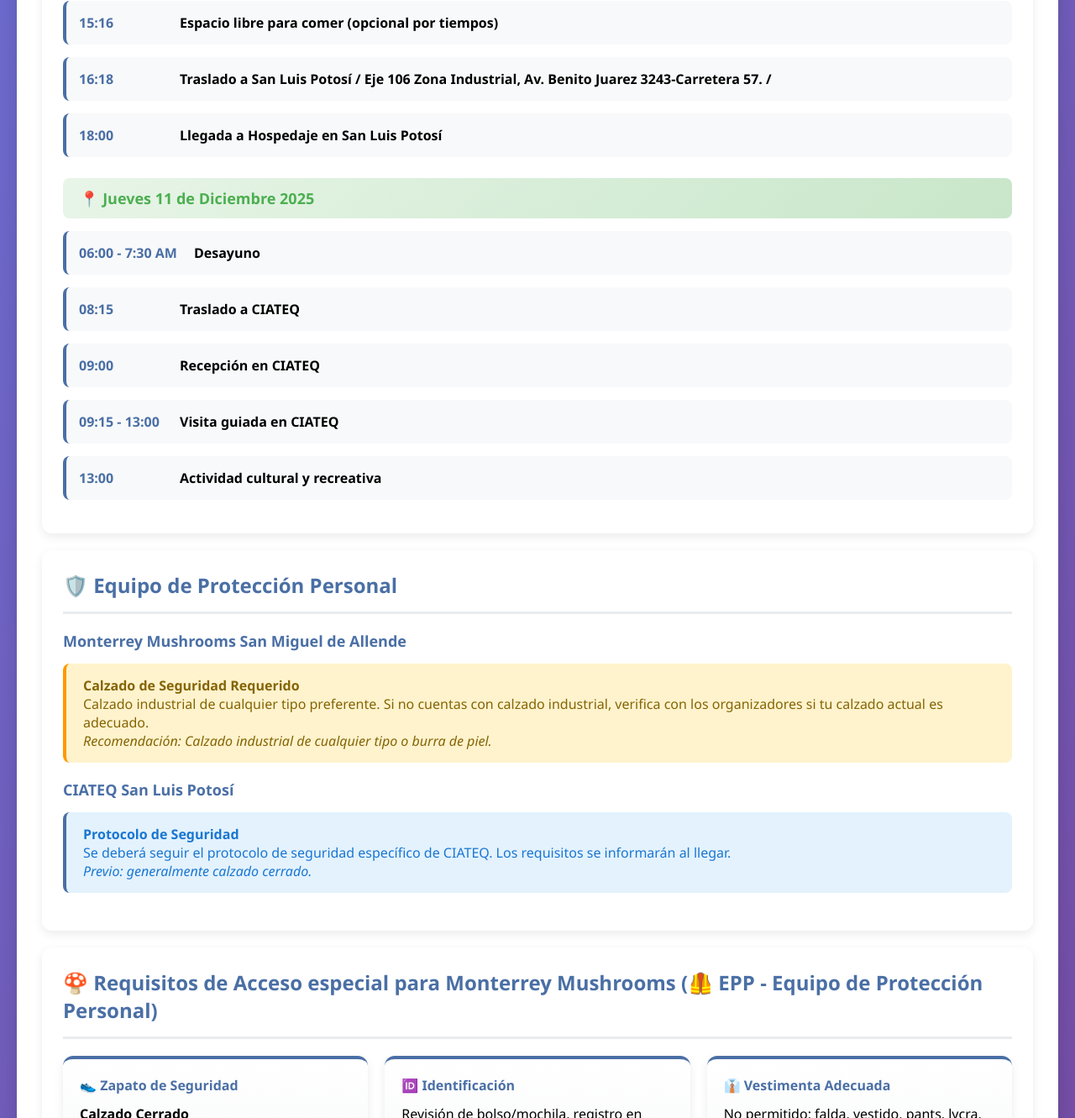
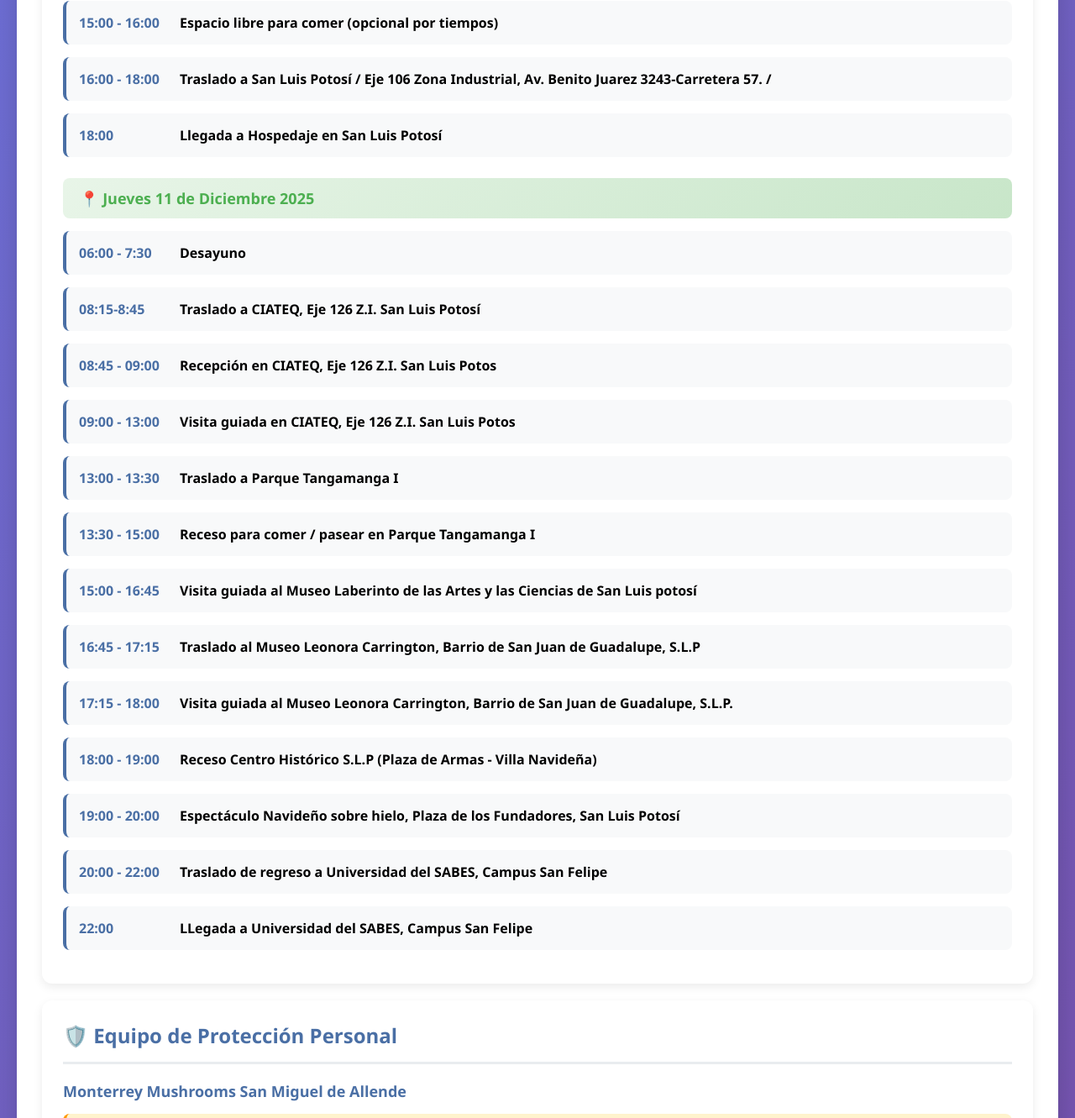
Before and after one commit to fnjimenez/sistema-asientos-bus, a plain HTML site: page index.html in a window 1280 px wide. Shown: the part 1887-3218 px from the top of the page at 84% size. Drawn offline with Linux system fonts and the light colour scheme; no server answers; a script that the page names is missing.

Commit message:
Refine itinerary time formatting
Updated the itinerary timings for various events by removing 'AM' and adding spaces between time ranges.

```diff
--- a/index.html
+++ b/index.html
@@ -780,14 +780,14 @@ updateCountdown(); // Ejecutar inmediatamente
 
                     <div class="itinerario-dia">📍 Miércoles 10 de Diciembre 2025</div>
                     <div class="itinerario-item">
-                        <div class="itinerario-hora">06:00 - 8:30 AM </div>
+                        <div class="itinerario-hora">06:00 - 8:30</div>
                         <div class="itinerario-descripcion">
                             <strong>Salida de Universidad del SABES Campus San Felipe</strong><br>
                             <small>Av. Universidad 300, Col. Ojos Zarcos, San Felipe, Gto.</small>
                         </div>
                     </div>
                     <div class="itinerario-item">
-    <div class="itinerario-hora">08:30 - 9:30 AM</div>
+    <div class="itinerario-hora">08:30 - 9:30</div>
     <div class="itinerario-descripcion">
         <strong>🍄 Recepción en Monterrey Mushrooms🍄Recibe: Lic. Montserrat H. </strong><br>
         <small>Vigilancia - Los Rodríguez, San Miguel de Allende</small>
@@ -796,7 +796,7 @@ updateCountdown(); // Ejecutar inmediatamente
 
 
 <div class="itinerario-item">
-    <div class="itinerario-hora">09:30 - 10:00 AM </div>
+    <div class="itinerario-hora">09:30 - 10:00</div>
     <div class="itinerario-descripcion">
         <strong>🍄 PLática sobre Cultura y Normas de Seguridad en Monterrey Mushrooms🍄 Lic. Natalia Mendoza y Lic. Maura Pérez </strong><br>
         <small>Sala de Juntas 1 - OG</small>
@@ -804,7 +804,7 @@ updateCountdown(); // Ejecutar inmediatamente
 </div>
 
 <div class="itinerario-item">
-    <div class="itinerario-hora">10:00 - 10:30 AM </div>
+    <div class="itinerario-hora">10:00 - 10:30</div>
     <div class="itinerario-descripcion">
         <strong>🍄  Recorrido Empaque Fresco en Monterrey Mushrooms🍄 Ing. Juán Chávez </strong><br>
         <small>Empaque Fresco</small>
@@ -812,14 +812,14 @@ updateCountdown(); // Ejecutar inmediatamente
 </div>
 
 <div class="itinerario-item">
-    <div class="itinerario-hora">10:30 - 11:00 AM </div>
+    <div class="itinerario-hora">10:30 - 11:00</div>
     <div class="itinerario-descripcion">
         <strong>🍄Recorrido Cosecha en Monterrey Mushrooms 🍄 Lic. Montserrat H. y Lic. Natalia Mendoza </strong><br>
         <small>Mini Planta</small>
     </div>
 </div>
 <div class="itinerario-item">
-    <div class="itinerario-hora">11:00 - 11:30 AM </div>
+    <div class="itinerario-hora">11:00 - 11:30</div>
     <div class="itinerario-descripcion">
         <strong>🍄 Recorrido de Composta - Sala 🍄 Lic. Montserrat H. y Lic. Natalia Mendoza</strong><br>
         <small>Área exterior túneles nuevo</small>
@@ -827,7 +827,7 @@ updateCountdown(); // Ejecutar inmediatamente
 </div>
 
 <div class="itinerario-item">
-    <div class="itinerario-hora">11:30 - 12:00 AM</div>
+    <div class="itinerario-hora">11:30 - 12:00</div>
     <div class="itinerario-descripcion">
         <strong>🍄 Foto Grupal 🍄Lic. Natalia Mendoza</strong><br>
         <small>Sala de Juntas</small>
@@ -842,25 +842,25 @@ updateCountdown(); // Ejecutar inmediatamente
     </div>
 </div>
                     <div class="itinerario-item">
-                        <div class="itinerario-hora">13:00-14:00</div>
+                        <div class="itinerario-hora">13:00 - 14:00</div>
                         <div class="itinerario-descripcion">
                             <strong>Traslado a Mineral de Pozos - Rancho de Lavanda</strong>
                         </div>
                     </div>
                     <div class="itinerario-item">
-                        <div class="itinerario-hora">14:15</div>
+                        <div class="itinerario-hora">14:00 - 15:00</div>
                         <div class="itinerario-descripcion">
                             <strong>Visita - Rancho de Lavanda</strong>
                         </div>
                     </div>
                     <div class="itinerario-item">
-                        <div class="itinerario-hora">15:16</div>
+                        <div class="itinerario-hora">15:00 - 16:00</div>
                         <div class="itinerario-descripcion">
                             <strong>Espacio libre para comer (opcional por tiempos) </strong>
                         </div>
                     </div>
                     <div class="itinerario-item">
-                        <div class="itinerario-hora">16:18</div>
+                        <div class="itinerario-hora">16:00 - 18:00</div>
                         <div class="itinerario-descripcion">
                             <strong>Traslado a San Luis Potosí / Eje 106 Zona Industrial, Av. Benito Juarez 3243-Carretera 57.  /</strong>
                         </div>
@@ -876,24 +876,62 @@ updateCountdown(); // Ejecutar inmediatamente
 
                     <div class="itinerario-dia">📍 Jueves 11 de Diciembre 2025</div>
                     <div class="itinerario-item">
-                        <div class="itinerario-hora">06:00 - 7:30 AM</div>
+                        <div class="itinerario-hora">06:00 - 7:30</div>
                         <div class="itinerario-descripcion"><strong>Desayuno</strong></div>
                     </div>
                     <div class="itinerario-item">
-                        <div class="itinerario-hora">08:15</div>
-                        <div class="itinerario-descripcion"><strong>Traslado a CIATEQ</strong></div>
+                        <div class="itinerario-hora">08:15-8:45</div>
+                        <div class="itinerario-descripcion"><strong>Traslado a CIATEQ, Eje 126 Z.I. San Luis Potosí</strong></div>
                     </div>
                     <div class="itinerario-item">
-                        <div class="itinerario-hora">09:00</div>
-                        <div class="itinerario-descripcion"><strong>Recepción en CIATEQ</strong></div>
+                        <div class="itinerario-hora">08:45 - 09:00</div>
+                        <div class="itinerario-descripcion"><strong>Recepción en CIATEQ, Eje 126 Z.I. San Luis Potos</strong></div>
                     </div>
                     <div class="itinerario-item">
-                        <div class="itinerario-hora">09:15 - 13:00</div>
-                        <div class="itinerario-descripcion"><strong>Visita guiada en CIATEQ</strong></div>
+                        <div class="itinerario-hora">09:00 - 13:00</div>
+                        <div class="itinerario-descripcion"><strong>Visita guiada en CIATEQ, Eje 126 Z.I. San Luis Potos</strong></div>
                     </div>
                     <div class="itinerario-item">
-                        <div class="itinerario-hora">13:00</div>
-                        <div class="itinerario-descripcion"><strong>Actividad cultural y recreativa</strong></div>
+                        <div class="itinerario-hora">13:00 - 13:30</div>
+                        <div class="itinerario-descripcion"><strong>Traslado a Parque Tangamanga I </strong></div>
+                    </div>
+
+                    <div class="itinerario-item">
+                        <div class="itinerario-hora">13:30 - 15:00</div>
+                        <div class="itinerario-descripcion"><strong>Receso para comer / pasear en Parque Tangamanga I </strong></div>
+                          </div>
+
+                    <div class="itinerario-item">
+                        <div class="itinerario-hora">15:00 - 16:45</div>
+                        <div class="itinerario-descripcion"><strong>Visita guiada al Museo Laberinto de las Artes y las Ciencias de San Luis potosí</strong></div>
+                    </div>
+
+        <div class="itinerario-item">
+                        <div class="itinerario-hora">16:45 - 17:15</div>
+                        <div class="itinerario-descripcion"><strong>Traslado al Museo Leonora Carrington, Barrio de San Juan de Guadalupe, S.L.P</strong></div>
+                    </div>
+
+                                        <div class="itinerario-item">
+                        <div class="itinerario-hora">17:15 - 18:00</div>
+                        <div class="itinerario-descripcion"><strong>Visita guiada al Museo Leonora Carrington, Barrio de San Juan de Guadalupe, S.L.P.</strong></div>
+                    </div>
+
+                                                            <div class="itinerario-item">
+                        <div class="itinerario-hora">18:00 - 19:00</div>
+                        <div class="itinerario-descripcion"><strong>Receso Centro Histórico S.L.P (Plaza de Armas - Villa Navideña)</strong></div>
+                    </div>
+
+                    <div class="itinerario-item">
+                        <div class="itinerario-hora">19:00 - 20:00</div>
+                        <div class="itinerario-descripcion"><strong>Espectáculo Navideño sobre hielo, Plaza de los Fundadores, San Luis Potosí</strong></div>
+                    </div>
+                                                  <div class="itinerario-item">
+                        <div class="itinerario-hora">20:00 - 22:00</div>
+                        <div class="itinerario-descripcion"><strong>Traslado de regreso a Universidad del SABES, Campus San Felipe</strong></div>
+                    </div>
+                                                                  <div class="itinerario-item">
+                        <div class="itinerario-hora">22:00</div>
+                        <div class="itinerario-descripcion"><strong>LLegada a Universidad del SABES, Campus San Felipe</strong></div>
                     </div>
                 </div>
 
```
